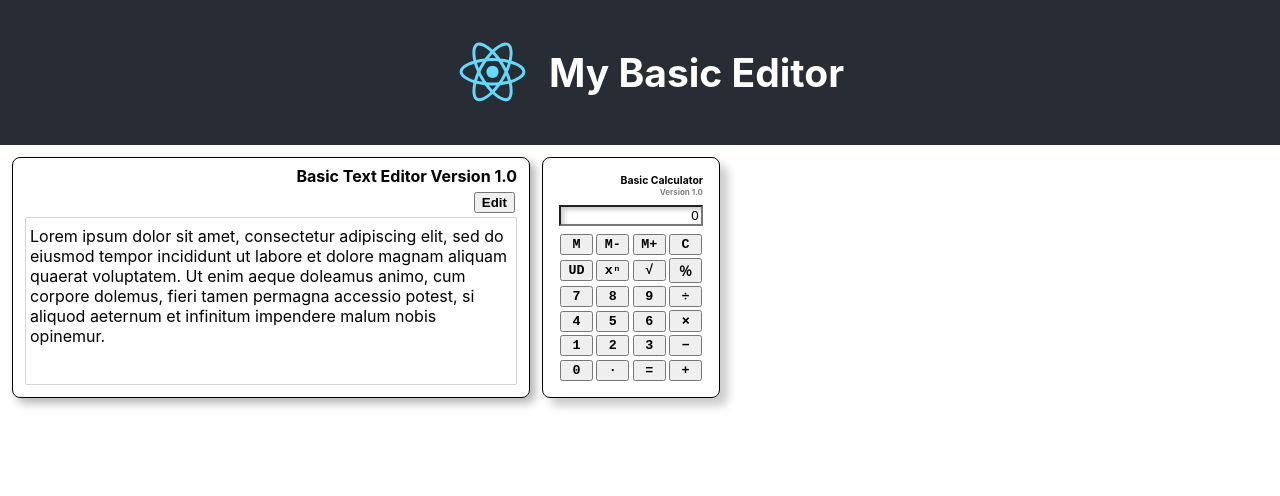
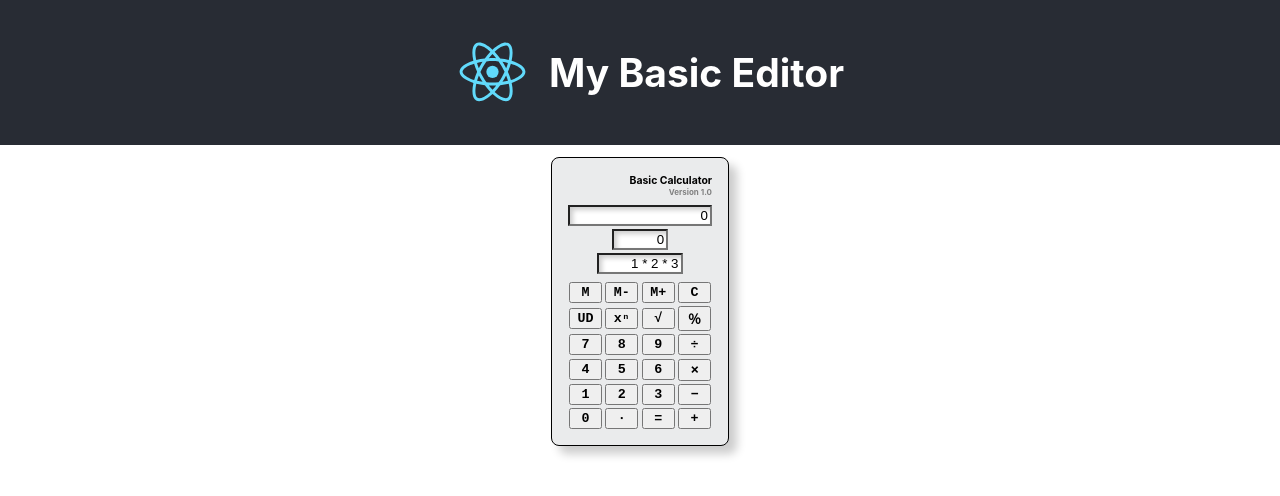
Before and after one commit to PaulD-LeWagon/react-playground, a React (Create React App) app: page / in a window 1280 px wide. Shown: the top 496 px of the page. Built offline with nearby package versions, Linux system fonts and the light colour scheme.

Commit message:
Updating Calculator Component

```diff
--- a/src/App.js
+++ b/src/App.js
@@ -18,7 +18,7 @@ function App() {
       </header>
 
       <div className="container">
-        <Editor />
+        {/* <Editor /> */}
         <Calculator />
       </div>
     </div>
--- a/src/calculator/Calculator.css
+++ b/src/calculator/Calculator.css
@@ -1,3 +1,11 @@
+div.calculator {
+  --calc-app-width: 9rem;
+  --calc-app-bg-color: #eaebec;
+
+  width: var(--calc-app-width);
+  background-color: var(--calc-app-bg-color);
+}
+
 .flex-box-cc {
   display: flex;
   justify-content: center;
@@ -23,11 +31,11 @@
   gap: 0.5rem;
 }
 .flex-gap-2-1 {
-  row-gap: 0.5rem;
-  column-gap: 0.2rem;
+  row-gap: 0.2rem;
+  column-gap: 0.5rem;
 }
 
-.flx-w {
+.flex-w {
   flex-wrap: wrap;
 }
 
@@ -40,10 +48,26 @@ div.calculator .fg-2 {
 div.calculator .fg-3 {
   flex-grow: 3;
 }
+div.calculator .fg-4 {
+  flex-grow: 4;
+}
+div.calculator .fg-5 {
+  flex-grow: 5;
+}
+div.calculator .fg-6 {
+  flex-grow: 6;
+}
+
+.flex-b-2-fifths {
+  flex-basis: calc(var(--calc-app-width) * (2 / 5) - 0.58rem);
+}
+.flex-b-3-fifths {
+  flex-basis: calc(var(--calc-app-width) * (3 / 5) - 0.58rem);
+}
 
 div.calculator {
-  width: 9rem;
-  margin: 0.75rem;
+  /* width: 9rem; */
+  margin: 0.75rem auto;
   padding: 1rem;
 
   border: solid 1px black;
@@ -58,19 +82,30 @@ div.calculator * {
 div.calculator > header {
   width: 100%;
 }
-div.calculator .calc-title {
+div.calculator > header .calc-title {
   font-size: 0.65rem;
 }
-div.calculator .calc-sub-title {
+div.calculator > header .calc-sub-title {
   font-size: 0.5rem;
   color: gray;
 }
 
+div.calculator input {
+  min-width: none;
+  width: 100%;
+  text-align: right;
+}
+
+/* div.calculator > div.calc-display {
+} */
+
 div.calculator > div.calc-display > input {
-  text-align: right;
-  width: 94%;
   box-shadow: inset 3px 3px 5px rgba(0, 0, 0, 0.2);
 }
+/* div.calculator > div.calc-display > div.calc-sub-display {
+}
+div.calculator > div.calc-display > div.calc-sub-display > input {
+} */
 div.calculator > input,
 div.calculator div.calc-keypad * {
   font-family: monospace;
--- a/src/calculator/Calculator.js
+++ b/src/calculator/Calculator.js
@@ -1,5 +1,5 @@
 import React, { useState } from "react"
-import './Calculator.css'
+import "./Calculator.css"
 
 export default function Calculator() {
   // App state vars
@@ -11,6 +11,10 @@ export default function Calculator() {
   }
   const [appState, setAppState] = useState(initState)
   const [history, setHistory] = useState([appState])
+
+  const getCurrentCalculation = () => {
+    return "1 * 2 * 3"
+  }
 
   const doOperation = (theOperator) => {
     console.debug("Operator: ", theOperator)
@@ -519,17 +523,31 @@ export default function Calculator() {
         <h5 className="calc-sub-title">Version 1.0</h5>
       </header>
 
-      <div className="calc-display flex-box-cc flex-col flex-gap-1">
+      <div className="calc-display flex-box-cc flex-row flex-w flex-gap-1">
         <Input
           inputType="text"
           inputName="calc-input"
-          className="calc-input "
+          className="calc-input fg-1"
           displayValue={appState.displayValue}
           {...inputEventHandlers}
         />
+        <Input
+          inputType="text"
+          inputName="calc-memory-display"
+          className="calc-memory-display flex-b-2-fifths"
+          displayValue={appState.memory}
+          readOnly={true}
+        />
+
+        <Input
+          inputType="text"
+          inputName="calc-current-calculation"
+          className="calc-current-calculation flex-b-3-fifths"
+          displayValue={getCurrentCalculation()}
+        />
       </div>
 
-      <div className="calc-keypad flex-box-cc flx-w flex-gap-1">
+      <div className="calc-keypad flex-box-cc flex-w flex-gap-1">
         {calcButtons.map((btnData, i) => {
           return (
             <Button
@@ -564,6 +582,7 @@ export const Button = ({
 export const Input = ({
   inputType,
   inputName,
+  styleObj,
   className = null,
   displayValue = null,
   readOnly = null,
@@ -575,6 +594,7 @@ export const Input = ({
       type={inputType}
       name={inputName}
       className={className}
+      style={styleObj}
       value={displayValue}
       onInput={handleInput}
       onKeyDown={handleKeyDown}
```
